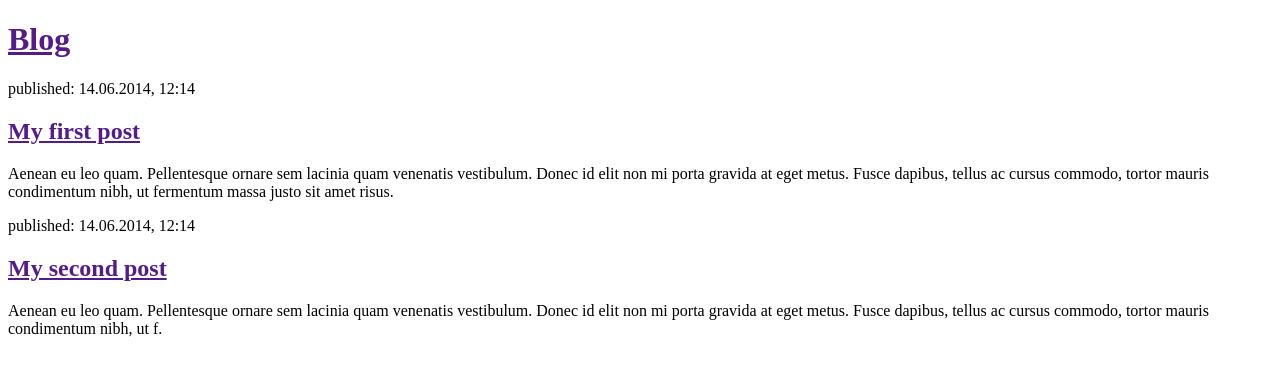
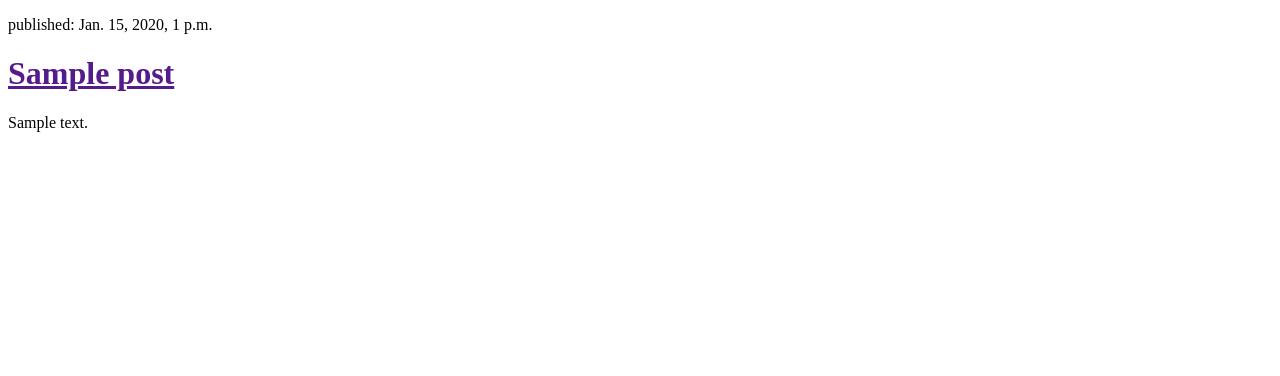
Before and after one commit to Galbator1x/test, a Django app: template blog/templates/blog/post_list.html in a window 1280 px wide. Shown: the top 376 px of the page. Run offline with Django 3.2, Linux system fonts and the light colour scheme; the template is opened without the code that fills it: values that come from a table or form of the project are taken from there, others are empty; tables that the repository leaves empty hold one stand-in row (values such as "Sample post").

Commit message:
Modified templates for display posts from db.

```diff
--- a/blog/templates/blog/post_list.html
+++ b/blog/templates/blog/post_list.html
@@ -1,3 +1,4 @@
+{% load staticfiles %}
 <!DOCTYPE html>
 <html lang="en">
 <head>
@@ -5,20 +6,13 @@
     <title>Blog</title>
 </head>
 <body>
-    <div>
-        <h1><a href="">Blog</a></h1>
-    </div>
+    {% for post in posts %}
+        <div>
+            <p>published: {{ post.published_date }}</p>
+            <h1><a href="">{{ post.title }}</a></h1>
+            <p>{{ post.text|linebreaks }}</p>
+        </div>
+    {% endfor %}
 
-    <div>
-        <p>published: 14.06.2014, 12:14</p>
-        <h2><a href="">My first post</a></h2>
-        <p>Aenean eu leo quam. Pellentesque ornare sem lacinia quam venenatis vestibulum. Donec id elit non mi porta gravida at eget metus. Fusce dapibus, tellus ac cursus commodo, tortor mauris condimentum nibh, ut fermentum massa justo sit amet risus.</p>
-    </div>
-
-    <div>
-        <p>published: 14.06.2014, 12:14</p>
-        <h2><a href="">My second post</a></h2>
-        <p>Aenean eu leo quam. Pellentesque ornare sem lacinia quam venenatis vestibulum. Donec id elit non mi porta gravida at eget metus. Fusce dapibus, tellus ac cursus commodo, tortor mauris condimentum nibh, ut f.</p>
-    </div>
 </body>
 </html>
--- a/blog/views.py
+++ b/blog/views.py
@@ -1,5 +1,9 @@
 from django.shortcuts import render
+from django.utils import timezone
+
+from .models import Post
 
 
 def post_list(request):
-    return render(request, 'blog/post_list.html')
+    posts = Post.objects.filter(published_date__lte=timezone.now()).order_by('published_date')
+    return render(request, 'blog/post_list.html', {'posts': posts})
```
